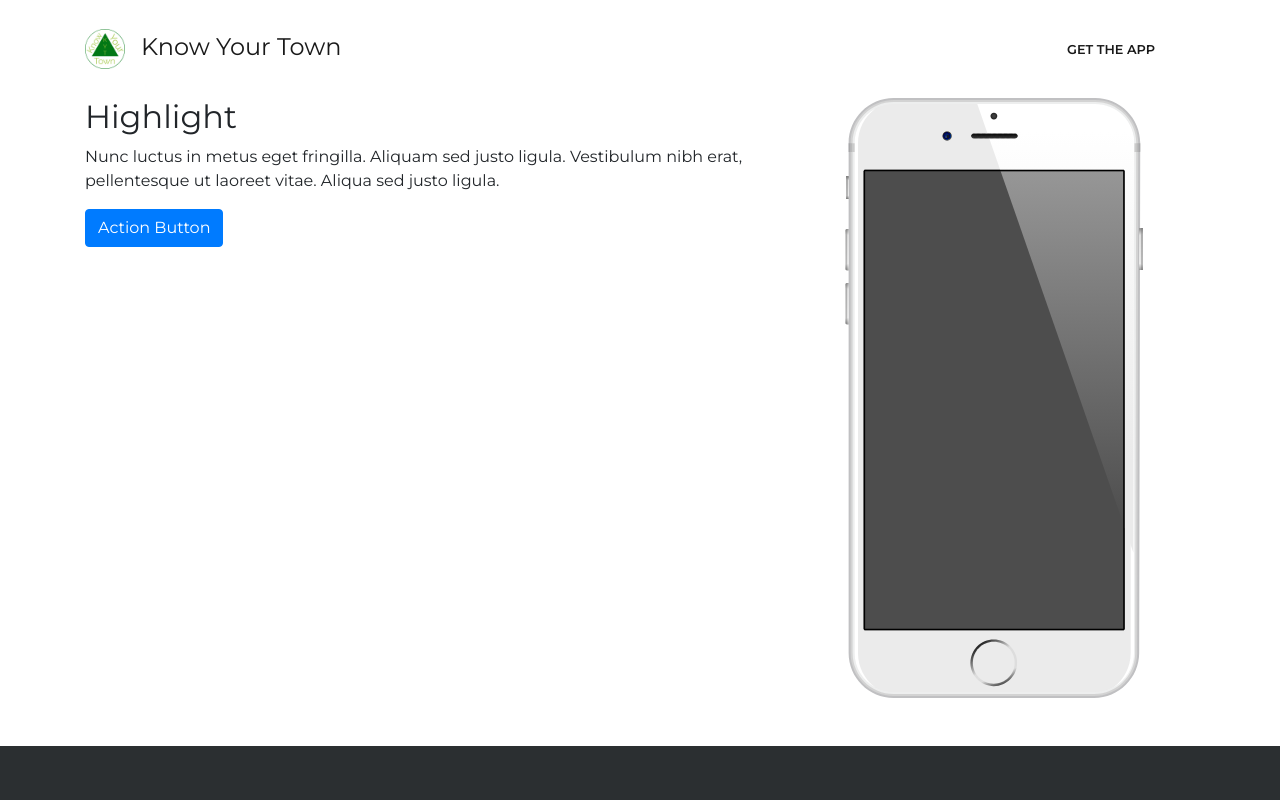
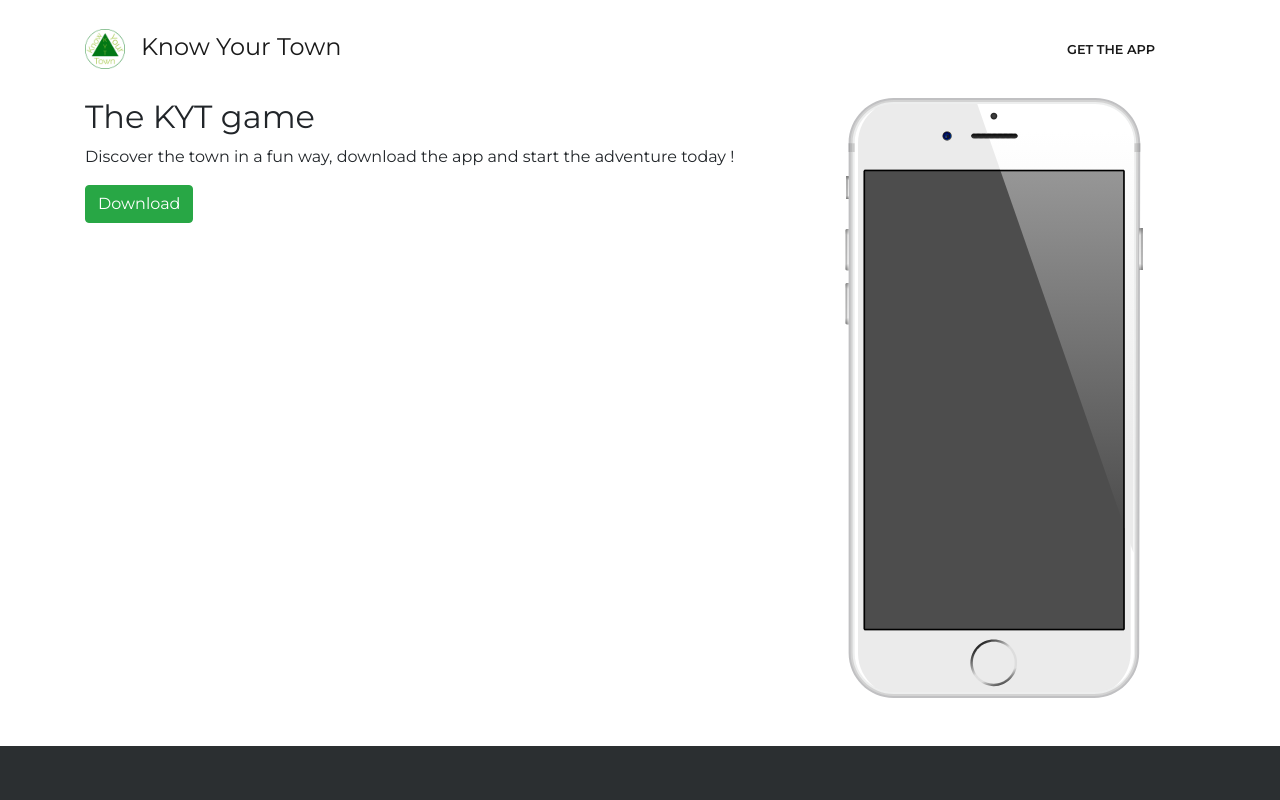
Before and after one commit to Jefidev/MobileVue, a Vue app: page /#/app in a window 1280 px wide. Shown: the top 800 px of the page. Built offline with nearby package versions, Linux system fonts and the light colour scheme.

Commit message:
Updated download page

```diff
--- a/src/components/Download.vue
+++ b/src/components/Download.vue
@@ -4,9 +4,9 @@
             <div class="row">
                 <div class="col-md-8">
                     <div class="intro">
-                        <h2>Highlight</h2>
-                        <p>Nunc luctus in metus eget fringilla. Aliquam sed justo ligula. Vestibulum nibh erat, pellentesque ut laoreet vitae. Aliqua sed justo ligula.</p>
-                        <a class="btn btn-primary" role="button" href="#">Action Button</a></div>
+                        <h2>The KYT game</h2>
+                        <p>Discover the town in a fun way, download the app and start the adventure today !</p>
+                        <a class="btn btn-success" role="button" href="#">Download</a></div>
                 </div>
                 <div class="col-sm-4">
                     <div class="d-none d-md-block iphone-mockup"><img src="static/img/iphone.svg" class="device">
```
